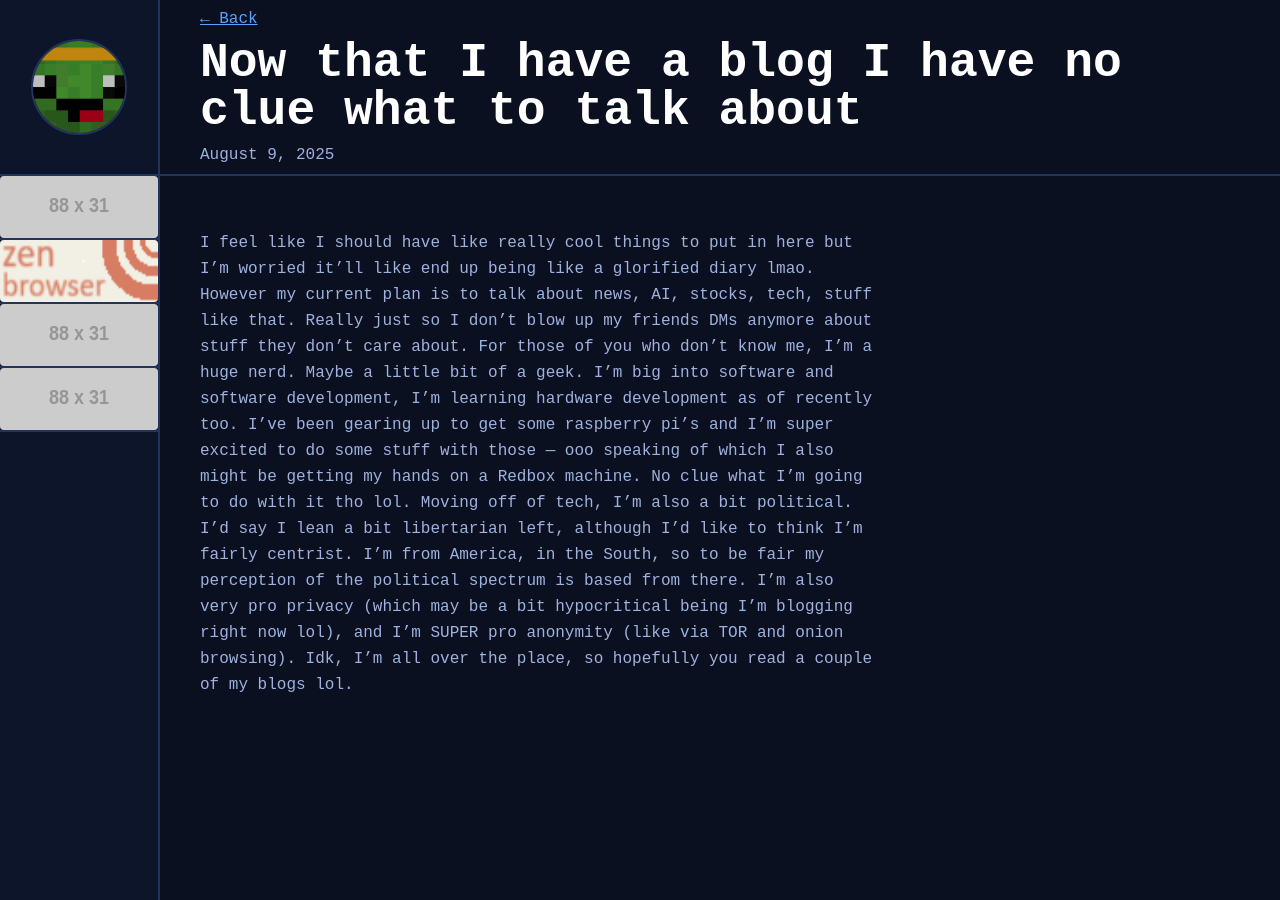
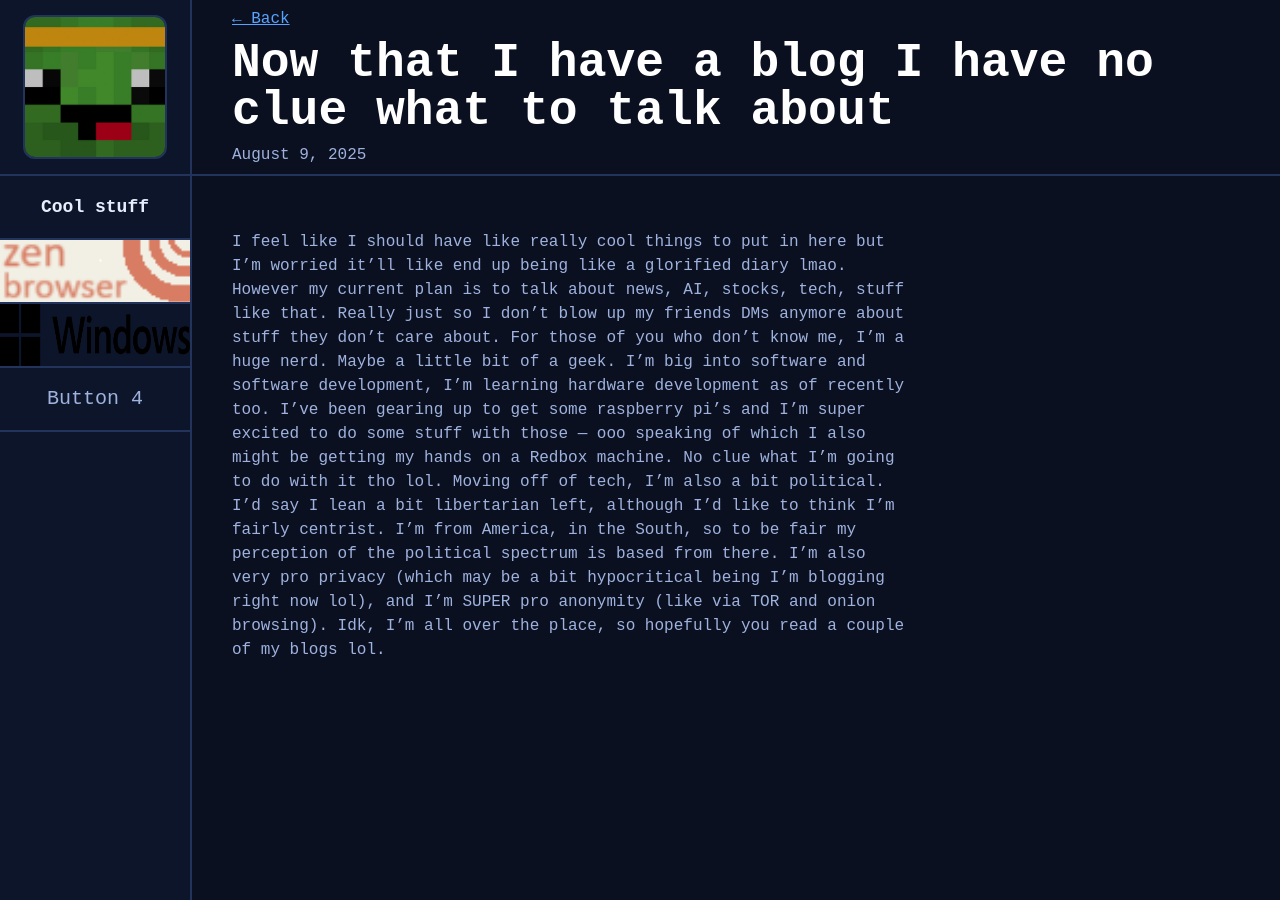
Before and after one commit to Wooldrum/wooldrum.github.io, a Jekyll site: the page built from _posts/2025-08-09-now-that-i-have-a-blog-i-have-no-clue-what-to-talk-about.md, in a window 1280 px wide. Built offline with Jekyll 4.4.1, drawn with Linux system fonts in a browser that asks for light colours; nearby versions of some CDN libraries.

Commit message:
modernized posts

```diff
--- a/_layouts/post.html
+++ b/_layouts/post.html
@@ -26,91 +26,168 @@
   </script>
 
   <style>
+    :root{ --pfpH:176px; } /* keep header/rail borders aligned */
+
+    html, body { overflow: visible; }
     body { font-family: 'IBM Plex Mono', monospace; }
-    html, body { overflow: visible; }
 
-    /* Minimal, explicit typography – NO dependency on Tailwind Typography */
+    /* Sidebar tiles: square corners */
+    .tile-btn{
+      position: relative;
+      height: 64px;
+      overflow: hidden;
+      border-radius: 0;
+      background: #0d152b;
+      display: block;
+    }
+    .tile-img{
+      position:absolute; inset:0;
+      width:100%; height:100%;
+      object-fit:cover; object-position:center;
+      display:block;
+    }
+    .tile-windows .tile-img{ object-fit:fill; } /* squish Windows asset to fit */
+
+    .pfpH { height: var(--pfpH); }
+
+    .menu-item { display:block; padding:.5rem .75rem; border-radius:.5rem; }
+    .menu-item:hover { background:#0a1020; }
+
+    /* Post body styling (no typography plugin) */
     .post-body { max-width: 70ch; }
     .post-body p { color: #9fb2de; margin: .9rem 0; }
-    .post-body h1, .post-body h2, .post-body h3 { color: #ffffff; margin: 1.25rem 0 .5rem; }
-    .post-body a { color: #59a3ff; text-decoration: underline; }
-    .post-body img { max-width: 100%; border: 1px solid #22345b; border-radius: 12px; margin: 1rem 0; }
+    .post-body h1, .post-body h2, .post-body h3 { color:#fff; margin:1.25rem 0 .5rem; }
+    .post-body a { color:#59a3ff; text-decoration:underline; }
+    .post-body img { max-width:100%; border:1px solid #22345b; margin:1rem 0; }
     .post-body blockquote {
-      margin: 1rem 0; padding: .75rem 1rem;
-      border-left: 3px solid #59a3ff; background: #0d152b; color: #9fb2de; border-radius: 10px;
+      margin:1rem 0; padding:.75rem 1rem;
+      border-left:3px solid #59a3ff; background:#0d152b; color:#9fb2de;
     }
-    .post-body code { background: #0d152b; border: 1px solid #22345b; padding: .15rem .35rem; border-radius: 8px; }
-    .post-body pre { background: #0d152b; border: 1px solid #22345b; color: #e7efff; padding: 1rem; border-radius: 12px; overflow: auto; }
+    .post-body code { background:#0d152b; border:1px solid #22345b; padding:.15rem .35rem; }
+    .post-body pre { background:#0d152b; border:1px solid #22345b; color:#e7efff; padding:1rem; overflow:auto; }
+
+    /* Mobile: hide sidebar; show compact icon row */
+    @media (max-width: 767px){
+      #leftRail { display:none; }
+      #mobileCool { display:flex; }
+    }
   </style>
-
-  <script defer src="/assets/main.js"></script>
 </head>
 <body class="bg-dark-bg text-dark-text antialiased">
   <div class="flex flex-col md:flex-row min-h-screen">
-    <!-- LEFT RAIL -->
-    <aside class="w-full md:w-40 bg-dark-panel border-r-2 border-dark-line md:sticky md:top-0 md:h-screen">
+
+    <!-- LEFT RAIL (desktop) -->
+    <aside id="leftRail" class="w-full md:w-48 bg-dark-panel border-r-2 border-dark-line md:sticky md:top-0 md:h-screen">
       <div class="flex flex-row md:flex-col relative">
-        <div class="h-44 border-b-2 border-dark-line flex-shrink-0 flex items-center justify-center">
-          <button id="pfpToggle" class="block rounded-full outline-none focus:ring-2 focus:ring-dark-accent">
-            <img src="/assets/images/channels4_profile.jpg"
-                 alt="Profile picture"
-                 class="h-24 w-24 rounded-full object-fill border-2 border-dark-line hover:border-dark-accent transition-colors sticky top-2">
+
+        <!-- PFP + dropdown -->
+        <div class="pfpH border-b-2 border-dark-line flex-shrink-0 flex items-center justify-center">
+          <button id="pfpToggle" class="rounded-xl outline-none focus:ring-2 focus:ring-dark-accent">
+            <img
+              src="/assets/images/channels4_profile.jpg"
+              alt="Profile picture"
+              class="w-36 h-36 rounded-xl object-cover border-2 border-dark-line hover:border-dark-accent transition-colors"
+            >
           </button>
         </div>
 
-        <!-- Dropdown -->
         <div id="pfpMenu"
-             class="hidden absolute left-2 top-40 z-50 w-36 bg-dark-panel border-2 border-dark-line rounded-xl shadow-lg">
-          <a href="#" class="block px-3 py-2 text-dark-muted rounded hover:bg-dark-bg">Placeholder 1</a>
-          <a href="#" class="block px-3 py-2 text-dark-muted rounded hover:bg-dark-bg">Placeholder 2</a>
-          <a href="/admin/" class="block px-3 py-2 text-dark-accent font-semibold rounded hover:bg-dark-bg">Admin</a>
+             class="hidden absolute left-2 top-[170px] z-50 w-40 bg-dark-panel border-2 border-dark-line rounded-xl shadow-lg">
+          <a href="https://youtube.com/wooldrum" target="_blank" rel="noopener" class="menu-item text-dark-muted">YouTube</a>
+          <a href="https://discord.gg/WmZ5DVt5N2" target="_blank" rel="noopener" class="menu-item text-dark-muted">Discord</a>
+          <a href="https://github.com/Wooldrum" target="_blank" rel="noopener" class="menu-item text-dark-muted">GitHub</a>
+          <a href="/admin/" class="menu-item text-dark-accent font-semibold">Admin</a>
         </div>
 
+        <!-- Sidebar label + tiles (match homepage) -->
         <nav class="flex flex-row md:flex-col w-full">
-          <a href="{{ '/' | relative_url }}#blog" data-nav="blog" title="Blog"
-             class="h-16 w-full flex items-center justify-center border-b-2 border-dark-line hover:bg-dark-bg transition-colors">
-            <img src="https://placehold.co/88x31/22345b/9fb2de?text=Blog"
-                 alt="Blog Button" class="w-full h-full object-fill rounded block">
+          <div class="h-16 w-full flex items-center justify-center border-b-2 border-dark-line">
+            <span class="text-lg font-semibold text-dark-text">Cool stuff</span>
+          </div>
+
+          <a href="https://zen-browser.app/download/?twilight" target="_blank" rel="noopener"
+             class="tile-btn w-full border-b-2 border-dark-line" title="Zen Browser">
+            <img src="/assets/images/zen-browser.png" alt="Zen Browser" class="tile-img">
           </a>
-          <a href="https://zen-browser.app/download/?twilight" target="_blank" rel="noopener" title="Zen Browser"
-             class="h-16 w-full flex items-center justify-center border-b-2 border-dark-line hover:bg-dark-bg transition-colors">
-            <img src="/assets/images/zen-browser.png"
-                 alt="Zen Browser Button" class="w-full h-full object-fill rounded block">
+
+          <a href="https://www.microsoft.com/windows/windows-11" target="_blank" rel="noopener"
+             class="tile-btn tile-windows w-full border-b-2 border-dark-line" title="Windows 11">
+            <img src="/assets/images/Windows_2021_print.png" alt="Windows 11" class="tile-img">
           </a>
-          <a href="#" title="Button 3"
-             class="h-16 w-full flex items-center justify-center border-b-2 border-dark-line hover:bg-dark-bg transition-colors">
-            <img src="https://placehold.co/88x31/22345b/9fb2de?text=Button+3"
-                 alt="88x31 Button" class="w-full h-full object-fill rounded block">
-          </a>
-          <a href="#" title="Button 4"
-             class="h-16 w-full flex items-center justify-center border-b-2 border-dark-line hover:bg-dark-bg transition-colors">
-            <img src="https://placehold.co/88x31/22345b/9fb2de?text=Button+4"
-                 alt="88x31 Button" class="w-full h-full object-fill rounded block">
-          </a>
+
+          <div class="h-16 w-full flex items-center justify-center border-b-2 border-dark-line">
+            <span class="text-xl text-dark-muted">Button 4</span>
+          </div>
         </nav>
       </div>
     </aside>
 
-    <!-- POST CONTENT -->
+    <!-- MAIN -->
     <main class="flex-1">
-      <header class="h-44 px-6 md:px-10 border-b-2 border-dark-line flex items-center">
-        <div>
+      <!-- Header aligned with left rail -->
+      <header class="pfpH px-6 md:px-10 border-b-2 border-dark-line flex items-center">
+        <div class="flex items-center gap-4 md:hidden">
+          <!-- small pfp for mobile, also opens dropdown -->
+          <button id="pfpToggleMobile" class="rounded-lg border border-dark-line">
+            <img src="/assets/images/channels4_profile.jpg" alt="Profile picture" class="h-10 w-10 rounded-lg pointer-events-none">
+          </button>
+          <div>
+            <a href="{{ '/' | relative_url }}#blog" class="text-dark-accent underline">&larr; Back</a>
+            <h1 class="text-2xl font-bold text-white mt-1">{{ page.title }}</h1>
+            <p class="text-sm text-dark-muted">{{ page.date | date: "%B %-d, %Y" }}</p>
+          </div>
+        </div>
+
+        <div class="hidden md:block">
           <a href="{{ '/' | relative_url }}#blog" class="text-dark-accent underline">&larr; Back</a>
           <h1 class="text-4xl md:text-5xl font-bold text-white mt-2">{{ page.title }}</h1>
           <p class="text-dark-muted mt-2">{{ page.date | date: "%B %-d, %Y" }}</p>
         </div>
       </header>
 
-      <article class="p-6 md:p-10 leading-relaxed">
+      <!-- Mobile “cool stuff” row -->
+      <div id="mobileCool" class="hidden p-3 gap-3 border-b-2 border-dark-line">
+        <a href="https://zen-browser.app/download/?twilight" target="_blank" rel="noopener"
+           class="relative w-28 h-12 overflow-hidden border border-dark-line">
+          <img src="/assets/images/zen-browser.png" alt="Zen Browser" class="absolute inset-0 w-full h-full object-cover">
+        </a>
+        <a href="https://www.microsoft.com/windows/windows-11" target="_blank" rel="noopener"
+           class="relative w-28 h-12 overflow-hidden border border-dark-line">
+          <img src="/assets/images/Windows_2021_print.png" alt="Windows 11" class="absolute inset-0 w-full h-full object-fill">
+        </a>
+      </div>
+
+      <!-- Article -->
+      <article class="p-6 md:p-10">
         {% if page.image %}
-          <img src="{{ page.image | relative_url }}" alt="" class="mt-2 mb-6 rounded border border-dark-line" />
+          <img src="{{ page.image | relative_url }}" alt="" class="mt-2 mb-6 border border-dark-line" />
         {% endif %}
-        <!-- The important part: render the Markdown body with explicit styling -->
         <div class="post-body">
           {{ content }}
         </div>
       </article>
     </main>
   </div>
+
+  <!-- PFP dropdown logic (desktop + mobile) -->
+  <script>
+    const menu  = document.getElementById('pfpMenu');
+    const btn1  = document.getElementById('pfpToggle');
+    const btn2  = document.getElementById('pfpToggleMobile');
+
+    const toggleMenu = (e) => {
+      e?.preventDefault?.();
+      menu.classList.toggle('hidden');
+    };
+
+    btn1?.addEventListener('click', toggleMenu);
+    btn2?.addEventListener('click', toggleMenu);
+
+    document.addEventListener('click', (e) => {
+      const insideBtn = e.target.closest('#pfpToggle, #pfpToggleMobile');
+      const insideMenu = e.target.closest('#pfpMenu');
+      if (!insideBtn && !insideMenu) menu.classList.add('hidden');
+    }, { passive: true });
+  </script>
 </body>
 </html>
```
Also changed, not shown: other parts of _layouts/post.html (+2 -2 lines).
